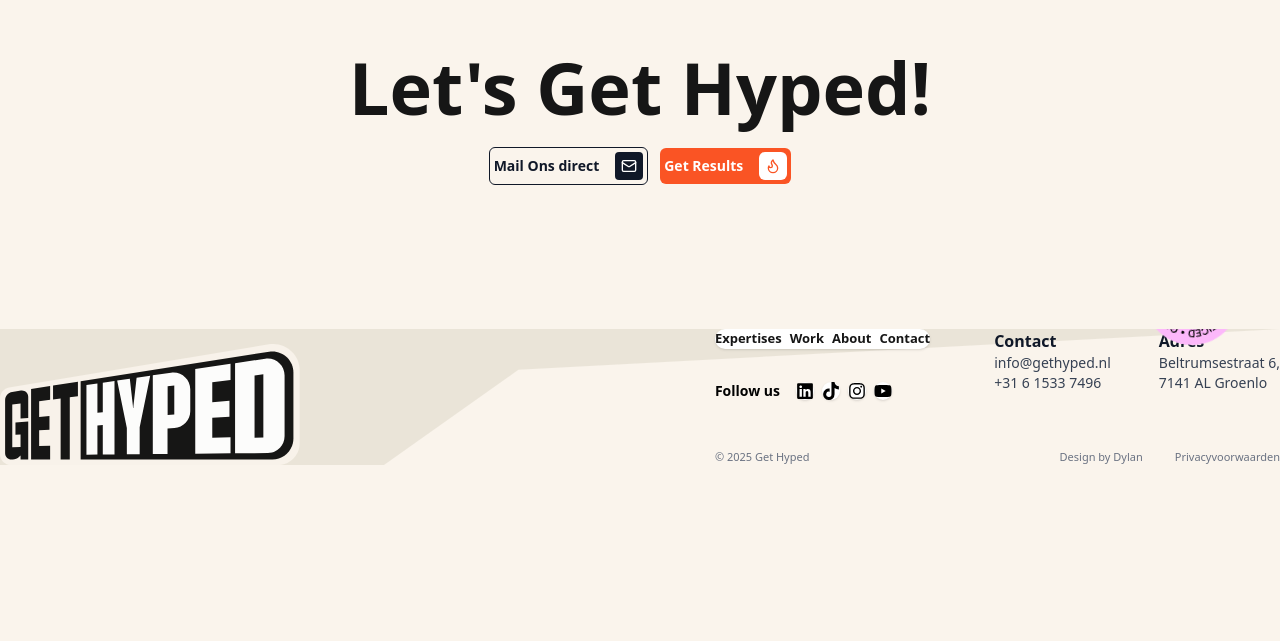
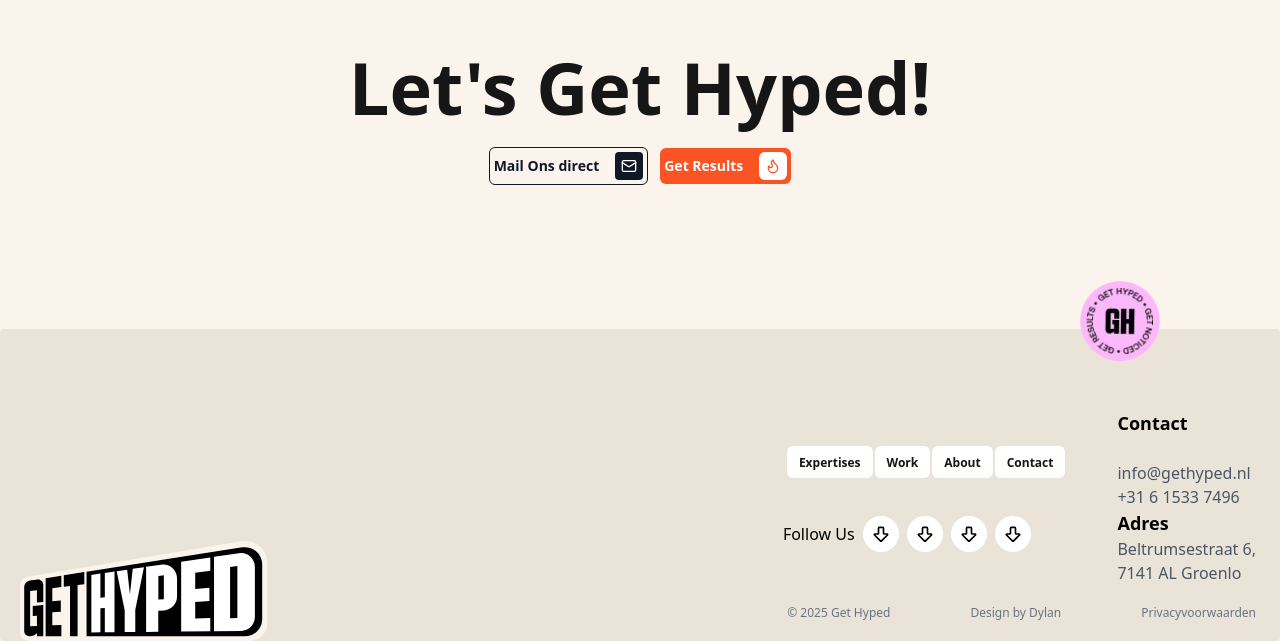
Before and after one commit to irfathmostofa/DeveloperLook-frontend-task, a Next.js app: page / in a window 1280 px wide. Shown: the part 5650-6291 px from the top of the page. Before the commit the page ends 6115 px from the top, so only its background shows below. Built offline with nearby package versions, Linux system fonts and the light colour scheme.

Commit message:
new update

```diff
--- a/components/About.tsx
+++ b/components/About.tsx
@@ -1,6 +1,6 @@
 "use client";
 
-import { motion, Variants } from "framer-motion";
+import { motion, Variants, easeInOut } from "framer-motion";
 import { ArrowDown, ArrowRight } from "lucide-react";
 import Link from "next/link";
 import { ReactNode } from "react";
@@ -26,15 +26,15 @@
     },
   };
 
-  const arrowVariants = {
+  const arrowVariants: Variants = {
     initial: { y: 0, opacity: 1 },
     hover: {
       y: [0, 25, -25, 0],
       opacity: [1, 0, 0, 1],
       transition: {
-        duration: 0.2,
-        times: [0, 0.4],
-        ease: "easeInOut",
+        duration: 0.6,
+        times: [0, 0.33, 0.66, 1],
+        ease: easeInOut,
       },
     },
   };
--- a/components/Footer.tsx
+++ b/components/Footer.tsx
@@ -2,78 +2,95 @@
 
 import { useEffect, useRef } from "react";
 import Link from "next/link";
+import gsap from "gsap";
+import ScrollTrigger from "gsap/ScrollTrigger";
 import { Logo } from "@/images/logo";
+import { ArrowBigDown } from "lucide-react";
 import { Stickar } from "@/images/stickar";
-import { FaInstagram, FaLinkedin, FaTiktok, FaYoutube } from "react-icons/fa";
+
+if (typeof window !== "undefined") {
+  gsap.registerPlugin(ScrollTrigger);
+}
 
 export default function Footer() {
+  const footerRef = useRef<HTMLElement>(null);
+
   return (
     <footer
       id="contact"
-      className="relative bg-[#eae4d8] pt-32 pb-10 overflow-hidden"
+      ref={footerRef}
+      className="relative! rounded  text-black pt-0! bg-[#eae4d8]"
     >
-      {/* 1. The Slanted Background Shape */}
       <div
-        className="absolute bottom-0 right-0 w-[70%] h-full bg-[#faf4ec] z-0"
-        style={{
-          clipPath: "polygon(100% 0, 100% 100%, 0% 100%, 15% 30%)",
-        }}
+        className=" mx-20! h-20! bg-[#eae4d8]"
+        // style={{ clipPath: "polygon(0 0, 100% 0, 100% -20%, 0% 100%)" }}
       />
+      <Logo className="h-25 absolute bottom-0 left-5" />
+      {/* 2. Logo positioned on the slope */}
+      <div className="relative z-10! max-w-7xl! mx-auto! px-6! ">
+        {/* Main Footer Content - Changed text to black to match the screenshot */}
+        <Stickar className="w-20 h-20 absolute right-30 bottom-70 animate-spin duration-100" />
+        <div>
+          <div className="flex justify-end ">
+            {/* ... Your existing contactRef, addressRef, linksRef, etc. sections ... */}
 
-      <div className="relative z-10 max-w-7xl mx-auto px-10">
-        <div className="flex flex-col md:flex-row justify-between items-end gap-10">
-          {/* 2. Large Bottom-Left Logo */}
-          <div className="w-1/3">
-            <Logo className="w-full max-w-[300px] h-auto opacity-90" />
-          </div>
-
-          {/* 3. Navigation and Contact Info */}
-          <div className="flex flex-col gap-12 items-end">
-            {/* Spinning Sticker */}
-            <Stickar className="w-24 h-24 absolute -top-20 right-10 animate-spin-slow" />
-
-            <div className="flex gap-16 text-left">
-              {/* Links & Socials Column */}
-              <div className="flex flex-col gap-8">
-                <div className="flex gap-2 bg-white p-1.5 rounded-xl shadow-sm">
+            <div className="flex  gap-12!">
+              <div className="flex flex-col justify-evenly">
+                {" "}
+                <div className="flex gap-0.5! items-center  rounded-lg p-1!   ">
                   {["Expertises", "Work", "About", "Contact"].map((item) => (
                     <Link
                       key={item}
                       href="#"
-                      className="px-4 py-2 text-[13px] font-bold text-[#161616] hover:bg-black hover:text-white rounded-lg transition-all"
+                      className="relative px-3! py-1.5! bg-white text-sm font-medium rounded-md overflow-hidden group"
                     >
+                      {/* Orange top border */}
+
+                      {/* Orange gradient - slides up first */}
+                      <span className="absolute inset-0 bg-gradient-to-r from-orange-400 to-orange-500 rounded-md transform translate-y-full group-hover:translate-y-0 transition-transform duration-300 ease-out" />
+
+                      {/* Black - slides up second (delayed) */}
+                      <span className="absolute inset-0 bg-gray-900 rounded-md transform translate-y-full group-hover:translate-y-0 transition-transform duration-300 ease-out delay-75" />
+
+                      {/* Text */}
+                      <span className="relative z-10 text-[12px] text-[#161616]! font-bold group-hover:text-white! transition-colors animate-bounce duration-200">
                         {item}
+                      </span>
                     </Link>
                   ))}
                 </div>
-
-                <div className="flex items-center gap-4">
-                  <span className="font-bold text-sm">Follow us</span>
-                  <div className="flex gap-2">
-                    {[FaLinkedin, FaTiktok, FaInstagram, FaYoutube].map(
-                      (Icon, i) => (
-                        <div
-                          key={i}
-                          className="bg-white p-2 rounded-full shadow-sm cursor-pointer hover:scale-110 transition-transform"
-                        >
-                          <Icon size={18} />
-                        </div>
-                      ),
-                    )}
+                <div className="flex gap-2 items-center">
+                  <span>Follow Us</span>
+                  <span className="bg-white p-2! rounded-full">
+                    <ArrowBigDown className="w-5 h-5" />
+                  </span>
+                  <span className="bg-white p-2! rounded-full">
+                    <ArrowBigDown className="w-5 h-5" />
+                  </span>
+                  <span className="bg-white p-2! rounded-full">
+                    <ArrowBigDown className="w-5 h-5" />
+                  </span>
+                  <span className="bg-white p-2! rounded-full">
+                    <ArrowBigDown className="w-5 h-5" />
+                  </span>
                 </div>
               </div>
+              <div className="flex flex-col">
+                {" "}
+                {/* Note: Ensure you change text-gray-400 to text-gray-600 for better visibility on white/beige */}
+                <div className="opacity-100!">
+                  {" "}
+                  {/* Simplified for example */}
+                  <h3 className="text-lg font-bold mb-6!">Contact</h3>
+                  <div className="space-y-3">
+                    <p className="text-gray-600">info@gethyped.nl</p>
+                    <p className="text-gray-600">+31 6 1533 7496</p>
                   </div>
-
-              {/* Address & Contact Column */}
-              <div className="flex gap-12">
+                </div>
+                {/* Adres */}
                 <div>
-                  <h3 className="font-bold text-gray-900 mb-2">Contact</h3>
-                  <p className="text-sm text-gray-700">info@gethyped.nl</p>
-                  <p className="text-sm text-gray-700">+31 6 1533 7496</p>
-                </div>
-                <div>
-                  <h3 className="font-bold text-gray-900 mb-2">Adres</h3>
-                  <p className="text-sm text-gray-700">
+                  <h3 className="text-lg font-bold ">Adres</h3>
+                  <p className="text-gray-600">
                     Beltrumsestraat 6,
                     <br />
                     7141 AL Groenlo
@@ -81,18 +98,17 @@
                 </div>
               </div>
             </div>
-
-            {/* 4. Bottom Bar */}
-            <div className="w-full flex justify-between pt-10 text-[11px] text-gray-500 font-medium">
+          </div>{" "}
+          <div className="flex  justify-end  py-5!">
+            {" "}
+            <div className="text-xs text-gray-500 flex items-center gap-20  ">
               <p>© 2025 Get Hyped</p>
-              <div className="flex gap-8">
-                <p className="hover:text-orange-600 cursor-pointer">
+              <p className="hover:text-[#fa5424] cursor-pointer">
                 Design by Dylan
               </p>
-                <p className="hover:text-orange-600 cursor-pointer">
+              <p className="hover:text-[#fa5424] cursor-pointer">
                 Privacyvoorwaarden
               </p>
-              </div>
             </div>
           </div>
         </div>
--- a/images/stickar.tsx
+++ b/images/stickar.tsx
@@ -13,7 +13,7 @@
           transformStyle: "preserve-3d",
         }}
       >
-        <g clip-path="url(#clip0_10010_1178)">
+        <g clipPath="url(#clip0_10010_1178)">
           <path
             d="M110.006 220.968C170.548 220.968 219.627 171.69 219.627 110.903C219.627 50.1152 170.548 0.837158 110.006 0.837158C49.4632 0.837158 0.383789 50.1152 0.383789 110.903C0.383789 171.69 49.4632 220.968 110.006 220.968Z"
             fill="#FCB8FA"
--- a/package.json
+++ b/package.json
@@ -14,8 +14,7 @@
     "lucide-react": "^1.8.0",
     "next": "16.2.4",
     "react": "19.2.4",
-    "react-dom": "19.2.4",
-    "react-icons": "^5.6.0"
+    "react-dom": "19.2.4"
   },
   "devDependencies": {
     "@tailwindcss/postcss": "^4",
```
Also changed, not shown: 1 other file (tests, documents, lock files or other folders). Lines whose indentation alone changed are shown as unchanged.
